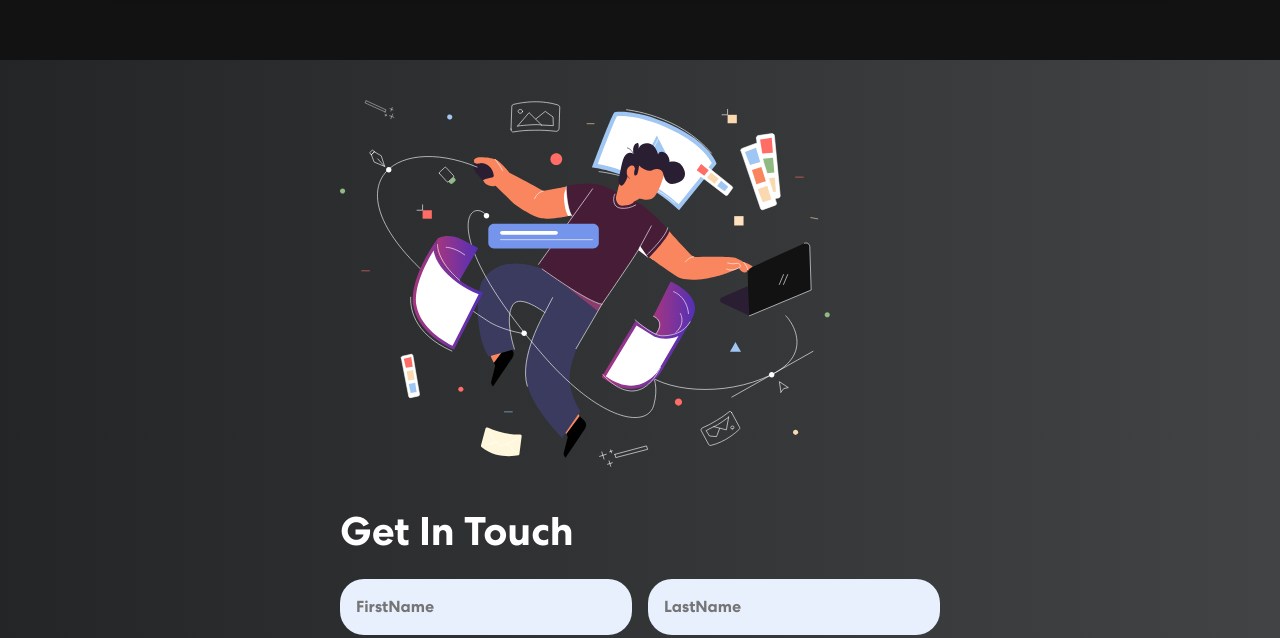
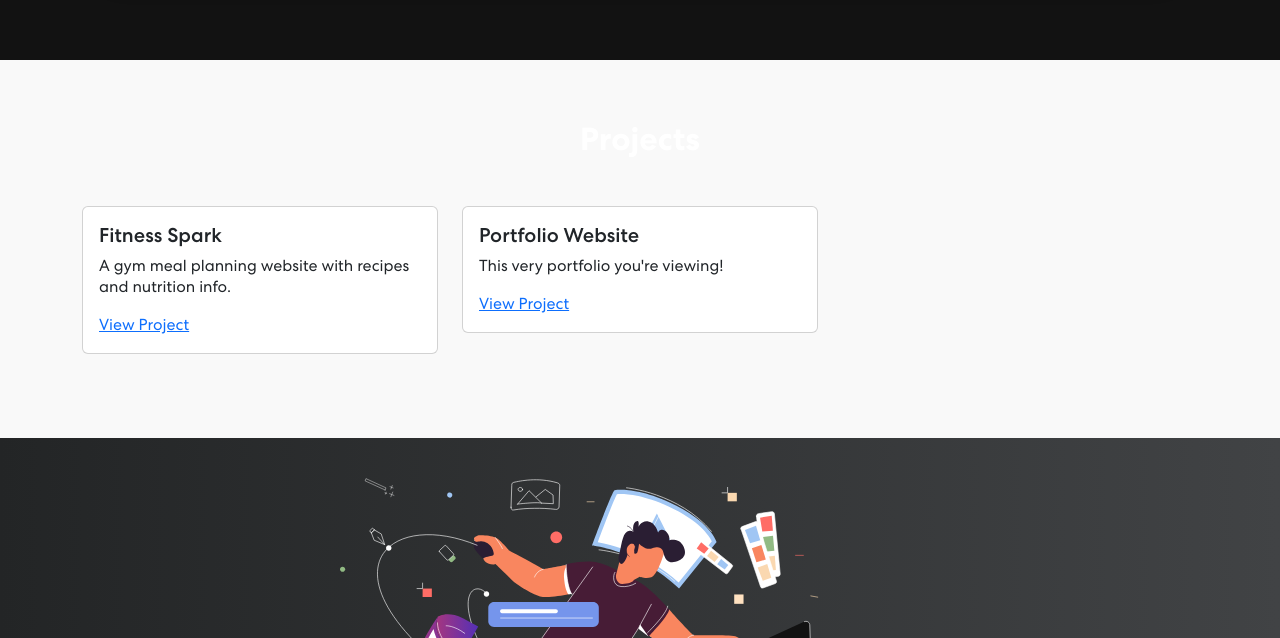
Before and after one commit to sanishmaharjan01/portfolio, a React (Create React App) app: page / in a window 1280 px wide. Shown: the part 1344-1982 px from the top of the page. Built offline with nearby package versions, Linux system fonts and the light colour scheme.

Commit message:
few changes

```diff
--- a/src/App.css
+++ b/src/App.css
@@ -789,3 +789,13 @@ nav.navbar .navbar-toggler[aria-expanded="true"] .navbar-toggler-icon:before {
     justify-content: center;
   }
 }
+
+/*** Project CSS***/
+.project-section {
+  padding: 60px 0;
+  background-color: #f9f9f9; /* optional */
+}
+.project-section h2 {
+  font-weight: 600;
+  margin-bottom: 40px;
+}
--- a/src/App.js
+++ b/src/App.js
@@ -3,6 +3,7 @@ import './App.css';
 import { NavBar } from './components/NavBar';
 import {Banner} from './components/Banner';
 import { Skills } from './components/Skills';
+import { Project } from './components/Project';
 import Contact from './components/Contact';
 import { Footer } from './components/Footer';
 import 'bootstrap/dist/css/bootstrap.min.css';
@@ -13,6 +14,7 @@ function App() {
       <NavBar/>
       <Banner/>
       <Skills/>
+      <Project/>
       <Contact/>
       <Footer />
     </div>
--- a/src/components/Banner.js
+++ b/src/components/Banner.js
@@ -5,7 +5,7 @@ import { ArrowRightCircle } from "react-bootstrap-icons";
 export const Banner =() => {
     const [loopNum, setLoopNum] = useState(0);
     const [isDeleting, setIsDeleting] = useState(false);
-    const toRotate = ["Web Developer", "Web Designer", "UI/UX Designer"];
+    const toRotate = ["Front-End Developer", "UI/UX Enthusiast"];
     const [text, setText] = useState('');
     const [delta, setDelta] = useState(300 - Math.random() * 100);
     const period = 2000;
@@ -45,7 +45,7 @@ export const Banner =() => {
                     <Col xs={12} md={6} xl={7}>
                     <span className="tagline">Welcome to my Portfolio</span>
                     <h1>Hi I'm Sanish Maharjan <br></br><span className="wrap">{text}</span></h1>
-                    <p>I'm a final-year BCA student with a strong passion for front-end development and UI/UX design.<br></br>Currently focused on React.js, I enjoy crafting clean, user-friendly interfaces. <br></br> Aspiring to become a project manager, I'm actively sharpening both my technical and teamwork skills to thrive in dynamic, innovative environments.</p>
+                    <p>I'm a final-year BCA student with a strong passion for front-end development and creating UI visuals.<br></br>My journey began with a curiosity for how things work <br></br>  and evolved into a deep love for building applications that make a real difference in people's lives.<br></br>I believe in continuous learning and the power of collaboration to create something extraordinary.</p>
                     <button onClick={() => console.log('connect')}>Let's Connect <ArrowRightCircle size ={25}/></button>
                     </Col>
 
--- /dev/null
+++ b/src/components/Project.js
@@ -0,0 +1,42 @@
+
+import { Container, Row, Col, Card } from 'react-bootstrap';
+
+export const Project = () => {
+  const projectList = [
+    {
+      title: "Fitness Spark",
+      description: "A gym meal planning website with recipes and nutrition info.",
+      link: "#",
+    },
+    {
+      title: "Portfolio Website",
+      description: "This very portfolio you're viewing!",
+      link: "https://sanixport.netlify.app/",
+    },
+  ];
+
+  return (
+    <section id="project" className="project-section">
+      <Container>
+        <h2 className="text-center mb-5">Projects</h2>
+        <Row>
+          {projectList.map((project, index) => (
+            <Col md={4} key={index}>
+              <Card className="mb-4">
+                <Card.Body>
+                  <Card.Title>{project.title}</Card.Title>
+                  <Card.Text>{project.description}</Card.Text>
+                  {project.link && (
+                    <a href={project.link} target="_blank" rel="noreferrer">
+                      View Project
+                    </a>
+                  )}
+                </Card.Body>
+              </Card>
+            </Col>
+          ))}
+        </Row>
+      </Container>
+    </section>
+  );
+};
```
